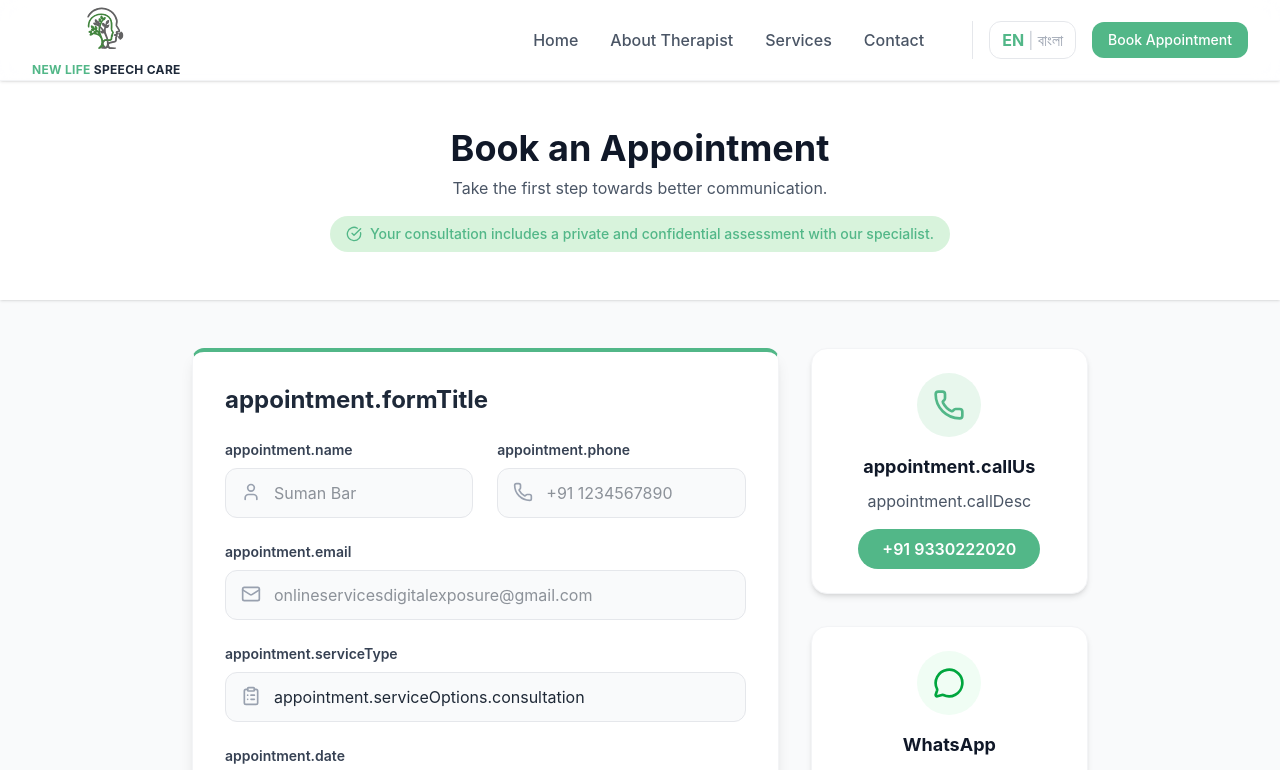
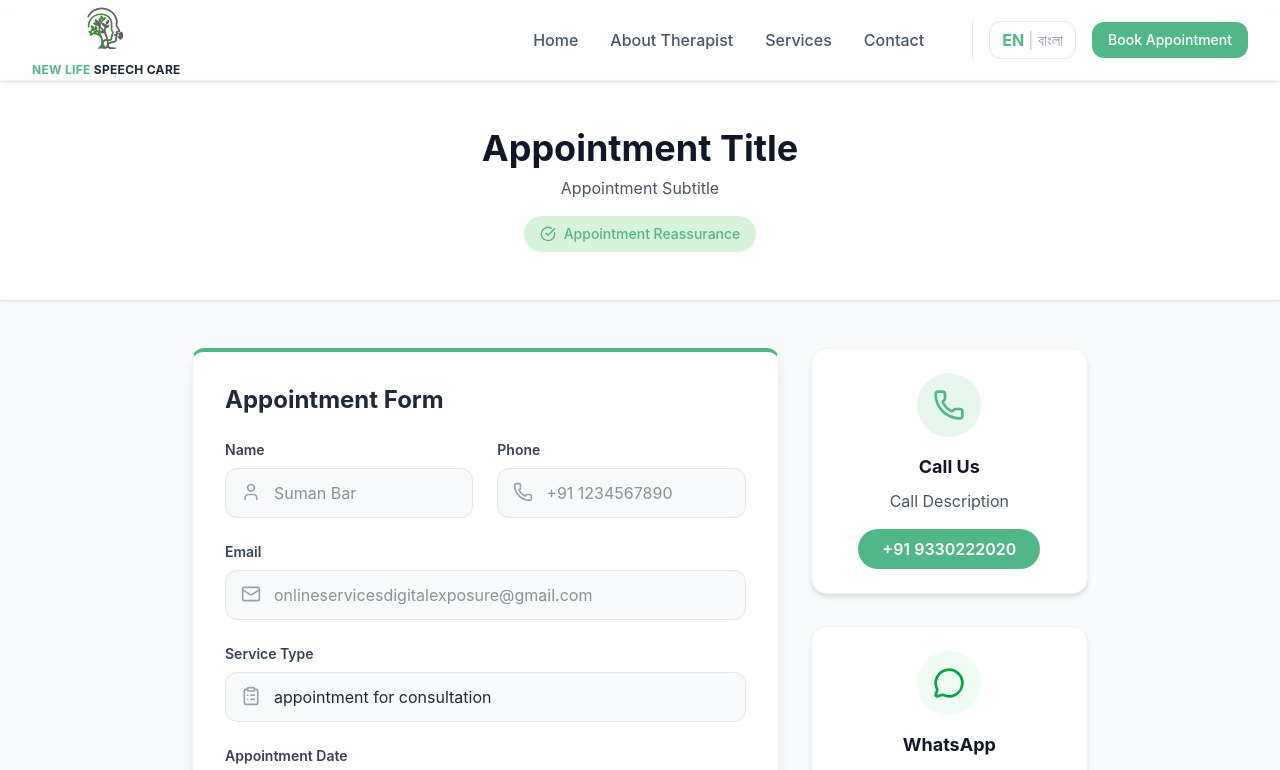
Before and after one commit to onlineservicesdigitalexposure-gif/New_life_Speech_Care_Center, a React (Vite) app: page /appointment in a window 1280 px wide. Shown: the top 770 px of the page. Built offline with nearby package versions, Linux system fonts and the light colour scheme.

Commit message:
Update appointment text labels for clarity

```diff
--- a/src/pages/Appointment.jsx
+++ b/src/pages/Appointment.jsx
@@ -45,11 +45,11 @@ export default function Appointment() {
             {/* Header */}
             <section className="bg-white py-12 shadow-sm">
                 <div className="container-custom text-center">
-                    <h1 className="text-3xl md:text-4xl font-bold text-gray-900 mb-2">{t('appointment.title')}</h1>
-                    <p className="text-gray-600 max-w-2xl mx-auto mb-4">{t('appointment.subtitle')}</p>
+                    <h1 className="text-3xl md:text-4xl font-bold text-gray-900 mb-2">{t('Appointment Title')}</h1>
+                    <p className="text-gray-600 max-w-2xl mx-auto mb-4">{t('Appointment Subtitle')}</p>
                     <div className="inline-flex items-center gap-2 bg-secondary text-primary px-4 py-2 rounded-full text-sm font-medium">
                         <CheckCircle size={16} />
-                        {t('appointment.reassurance')}
+                        {t('Appointment Reassurance')}
                     </div>
                 </div>
             </section>
@@ -68,18 +68,18 @@ export default function Appointment() {
                                             <CheckCircle size={48} />
                                         </div>
                                         <h3 className="text-2xl font-bold text-gray-900 mb-2">Request Sent!</h3>
-                                        <p className="text-gray-600">{t('appointment.form.success')}</p>
+                                        <p className="text-gray-600">{t('Appointment Form Success')}</p>
                                         <Button onClick={() => setSubmitted(false)} variant="outline" className="mt-8">
                                             Book Another
                                         </Button>
                                     </div>
                                 ) : (
                                     <>
-                                        <h2 className="text-2xl font-bold mb-6 text-gray-800">{t('appointment.formTitle')}</h2>
+                                        <h2 className="text-2xl font-bold mb-6 text-gray-800">{t('Appointment Form')}</h2>
                                         <form onSubmit={handleSubmit} className="space-y-6">
                                             <div className="grid grid-cols-1 md:grid-cols-2 gap-6">
                                                 <div>
-                                                    <label className="block text-sm font-semibold text-gray-700 mb-2">{t('appointment.name')}</label>
+                                                    <label className="block text-sm font-semibold text-gray-700 mb-2">{t('Name')}</label>
                                                     <div className="relative">
                                                         <User className="absolute left-4 top-3.5 text-gray-400" size={20} />
                                                         <input
@@ -94,7 +94,7 @@ export default function Appointment() {
                                                     </div>
                                                 </div>
                                                 <div>
-                                                    <label className="block text-sm font-semibold text-gray-700 mb-2">{t('appointment.phone')}</label>
+                                                    <label className="block text-sm font-semibold text-gray-700 mb-2">{t('Phone')}</label>
                                                     <div className="relative">
                                                         <Phone className="absolute left-4 top-3.5 text-gray-400" size={20} />
                                                         <input
@@ -111,7 +111,7 @@ export default function Appointment() {
                                             </div>
 
                                             <div>
-                                                <label className="block text-sm font-semibold text-gray-700 mb-2">{t('appointment.email')}</label>
+                                                <label className="block text-sm font-semibold text-gray-700 mb-2">{t('Email')}</label>
                                                 <div className="relative">
                                                     <Mail className="absolute left-4 top-3.5 text-gray-400" size={20} />
                                                     <input
@@ -126,7 +126,7 @@ export default function Appointment() {
                                             </div>
 
                                             <div>
-                                                <label className="block text-sm font-semibold text-gray-700 mb-2">{t('appointment.serviceType')}</label>
+                                                <label className="block text-sm font-semibold text-gray-700 mb-2">{t('Service Type')}</label>
                                                 <div className="relative">
                                                     <ClipboardList className="absolute left-4 top-3.5 text-gray-400" size={20} />
                                                     <select
@@ -135,16 +135,16 @@ export default function Appointment() {
                                                         onChange={handleChange}
                                                         className="w-full pl-12 pr-4 py-3 bg-gray-50 border border-gray-200 rounded-lg focus:ring-2 focus:ring-primary/20 focus:border-primary transition-all outline-none appearance-none"
                                                     >
-                                                        <option value="consultation">{t('appointment.serviceOptions.consultation')}</option>
-                                                        <option value="assessment">{t('appointment.serviceOptions.assessment')}</option>
-                                                        <option value="therapy">{t('appointment.serviceOptions.therapy')}</option>
-                                                        <option value="online">{t('appointment.serviceOptions.online')}</option>
+                                                        <option value="consultation">{t('appointment for consultation')}</option>
+                                                        <option value="assessment">{t('appointment for assessment')}</option>
+                                                        <option value="therapy">{t('appointment for therapy')}</option>
+                                                        <option value="online">{t('appointment for online')}</option>
                                                     </select>
                                                 </div>
                                             </div>
 
                                             <div>
-                                                <label className="block text-sm font-semibold text-gray-700 mb-2">{t('appointment.date')}</label>
+                                                <label className="block text-sm font-semibold text-gray-700 mb-2">{t('Appointment Date')}</label>
                                                 <div className="relative">
                                                     <Calendar className="absolute left-4 top-3.5 text-gray-400" size={20} />
                                                     <input
@@ -159,7 +159,7 @@ export default function Appointment() {
                                             </div>
 
                                             <div>
-                                                <label className="block text-sm font-semibold text-gray-700 mb-2">{t('appointment.message')}</label>
+                                                <label className="block text-sm font-semibold text-gray-700 mb-2">{t('Appointment Message')}</label>
                                                 <div className="relative">
                                                     <MessageSquare className="absolute left-4 top-3.5 text-gray-400" size={20} />
                                                     <textarea
@@ -168,13 +168,13 @@ export default function Appointment() {
                                                         onChange={handleChange}
                                                         rows="4"
                                                         className="w-full pl-12 pr-4 py-3 bg-gray-50 border border-gray-200 rounded-lg focus:ring-2 focus:ring-primary/20 focus:border-primary transition-all outline-none"
-                                                        placeholder={t('appointment.messagePlaceholder')}
+                                                        placeholder={t('appointment message')}
                                                     ></textarea>
                                                 </div>
                                             </div>
 
                                             <Button size="lg" className="w-full py-4 text-lg rounded-xl shadow-lg shadow-primary/20 hover:shadow-xl transition-shadow">
-                                                {t('appointment.submit')}
+                                                {t('Submit Appointment')}
                                             </Button>
                                         </form>
                                     </>
@@ -192,8 +192,8 @@ export default function Appointment() {
                                 <div className="w-16 h-16 bg-primary-50 rounded-full flex items-center justify-center text-primary mx-auto mb-4">
                                     <Phone size={32} />
                                 </div>
-                                <h3 className="text-lg font-bold text-gray-900 mb-2">{t('appointment.callUs')}</h3>
-                                <p className="text-gray-600 mb-4">{t('appointment.callDesc')}</p>
+                                <h3 className="text-lg font-bold text-gray-900 mb-2">{t('Call Us')}</h3>
+                                <p className="text-gray-600 mb-4">{t('Call Description')}</p>
                                 <a href={`tel:${displayPhone.replace(/\s/g, '')}`} className="inline-block px-6 py-2 bg-primary text-white rounded-full font-semibold hover:bg-primary-600 transition-colors">
                                     {displayPhone}
                                 </a>
@@ -207,8 +207,8 @@ export default function Appointment() {
                                 <div className="w-16 h-16 bg-green-50 rounded-full flex items-center justify-center text-green-600 mx-auto mb-4">
                                     <MessageCircle size={32} />
                                 </div>
-                                <h3 className="text-lg font-bold text-gray-900 mb-2">WhatsApp</h3>
-                                <p className="text-gray-600 mb-4">{t('appointment.whatsappDesc')}</p>
+                                <h3 className="text-lg font-bold text-gray-900 mb-2">{t('WhatsApp')}</h3>
+                                <p className="text-gray-600 mb-4">{t('WhatsApp Description')}</p>
                                 <a href={`https://wa.me/${contactNumber.replace('+', '')}`} target="_blank" rel="noreferrer" className="inline-block px-6 py-2 bg-green-500 text-white rounded-full font-semibold hover:bg-green-600 transition-colors">
                                     Chat on WhatsApp
                                 </a>
```
